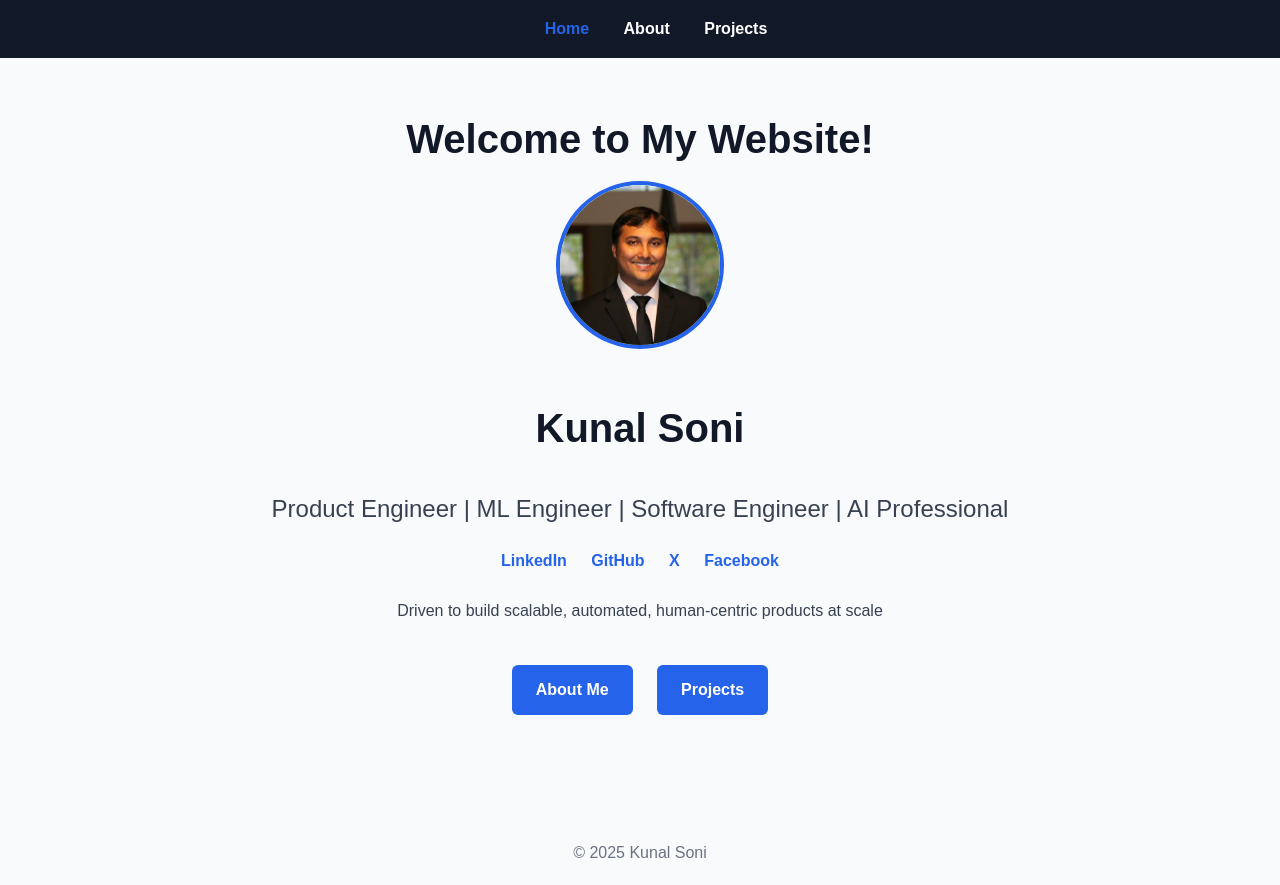
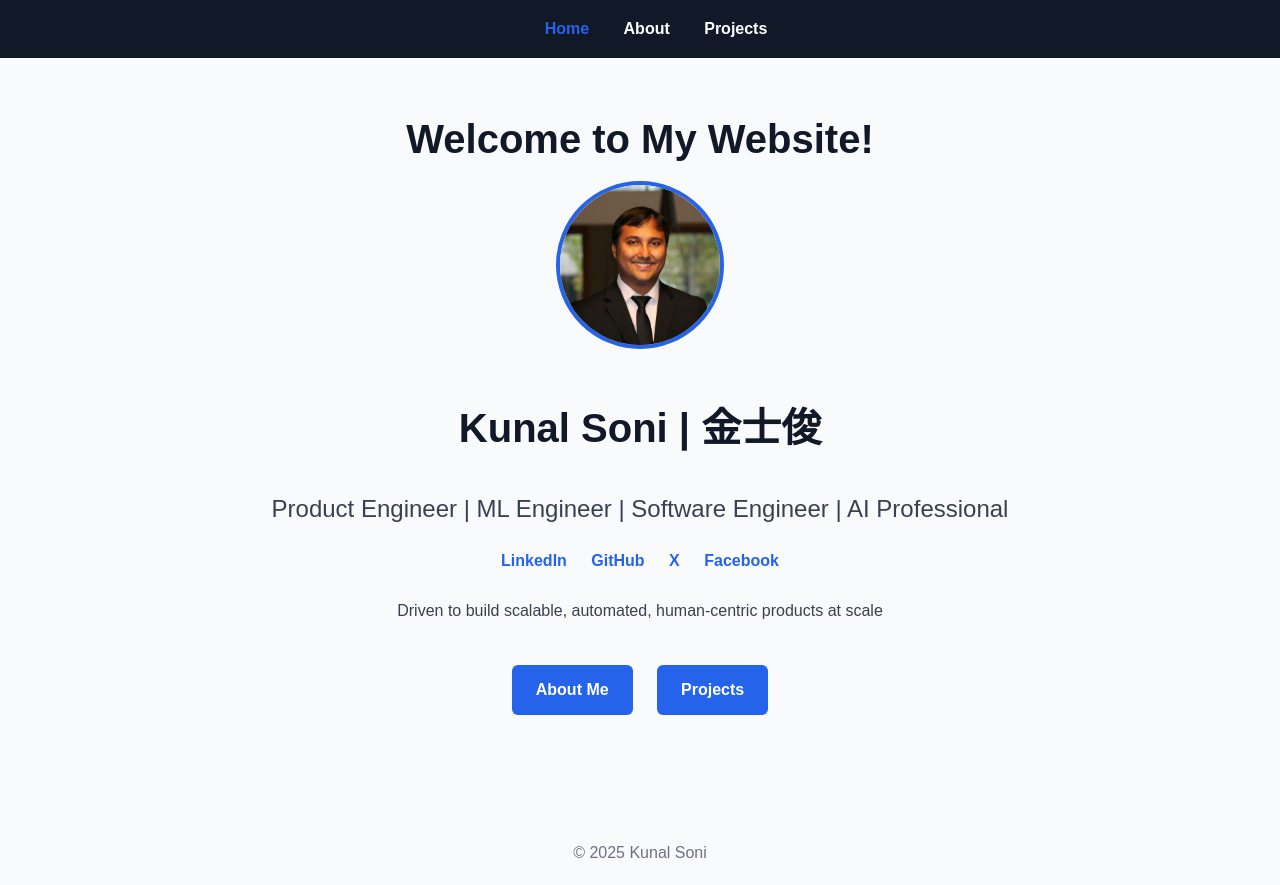
Before and after one commit to kunalpop/kunalpop.github.io, a plain HTML site: page index.html in a window 1280 px wide. Drawn offline with Linux system fonts and the light colour scheme.

Commit message:
Update basic index.html

```diff
--- a/index.html
+++ b/index.html
@@ -19,7 +19,7 @@
 
     <img src="images/profile.jpg" alt="Kunal Soni">
 
-    <h1>Kunal Soni</h1>
+    <h1>Kunal Soni | 金士俊 </h1>
     <h2>Product Engineer | ML Engineer | Software Engineer | AI Professional</h2>
 
     <div class="social-links">
```
